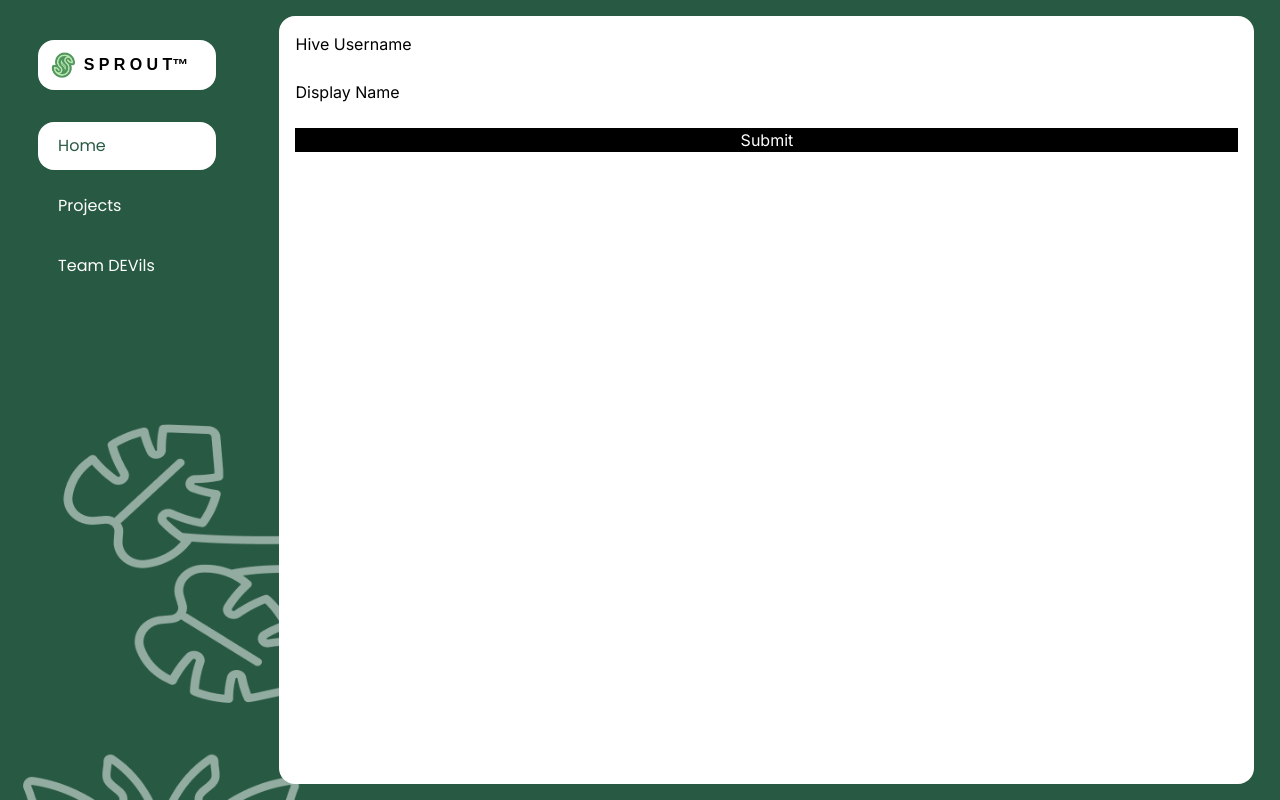
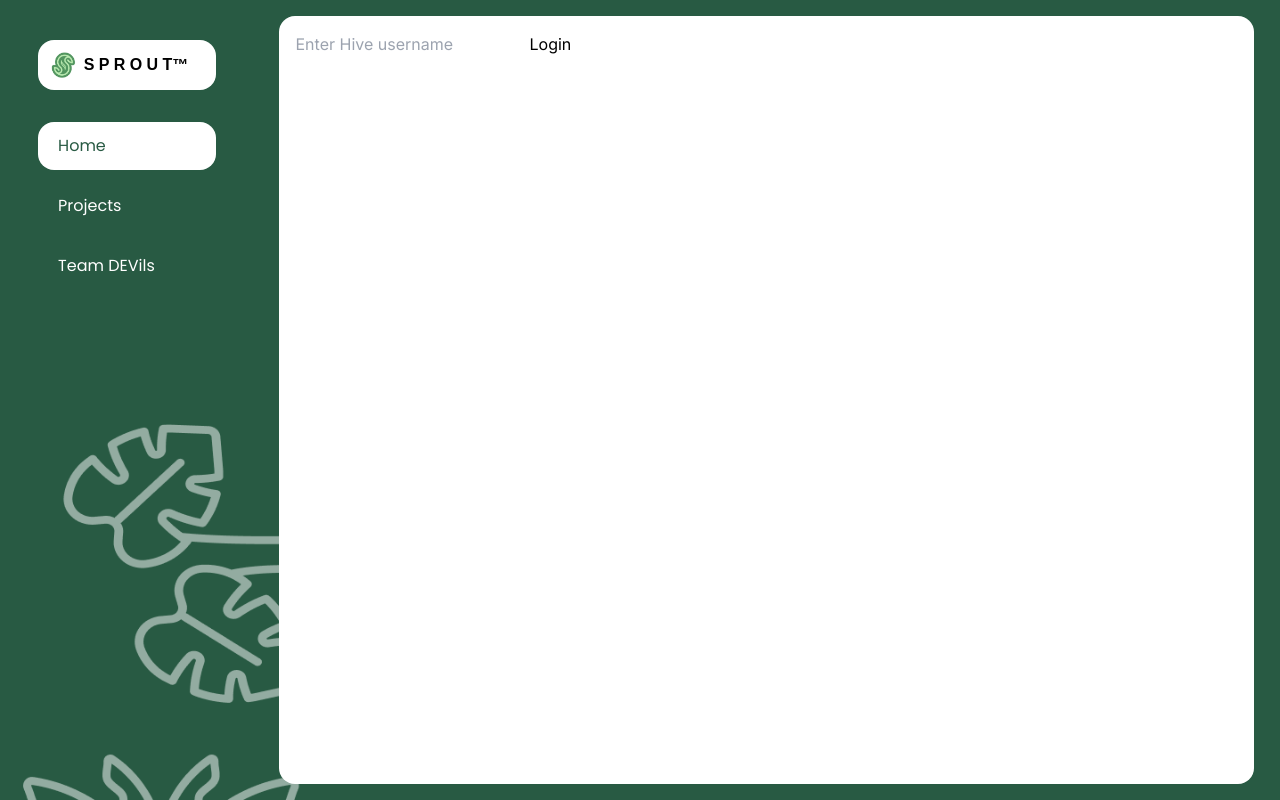
Before and after one commit to DEVils-DTU/sprout, a Next.js app: page /LoginPage in a window 1280 px wide. Built offline with nearby package versions, Linux system fonts and the light colour scheme; a web font is replaced by a local one.

Commit message:
feat: add login, Fetching listings from API

```diff
--- a/app/Listings/page.js
+++ b/app/Listings/page.js
@@ -1,16 +1,34 @@
-import React from 'react'
-import ListingCard from '../components/listingCard'
-
+"use client";
+import React, { useState, useEffect } from "react";
+import ListingCard from "../components/listingCard";
 
 const About = () => {
-    return (
-        <div className=' h-full w-full overflow-auto p-10 flex flex-wrap justify-around items-center'>
+  const [data, setData] = useState(null);
+  const [isLoading, setLoading] = useState(true);
 
-            {/* make this again and again using loop */}
-            <ListingCard /><ListingCard /><ListingCard /><ListingCard /><ListingCard /><ListingCard /><ListingCard />
+  useEffect(() => {
+    fetch("/api/postings")
+      .then((res) => res.json())
+      .then((data) => {
+        setData(data);
+        setLoading(false);
+      });
+  }, []);
 
-        </div>
-    )
-}
+  if (isLoading) return <p>Loading...</p>;
+  return (
+    <div className=" h-full w-full overflow-auto p-10 flex flex-wrap justify-around items-center">
+      {data.map((posting) => (
+        <ListingCard
+          title={posting.title}
+          previewText={posting.preview}
+          proposedPrice={posting.proposedPrice}
+          coverImageURL={posting.coverImageURL}
+          postingID={posting.postingID}
+        />
+      ))}
+    </div>
+  );
+};
 
-export default About
+export default About;
--- a/app/LoginPage/page.js
+++ b/app/LoginPage/page.js
@@ -1,19 +1,70 @@
-import React from 'react'
+"use client";
+import React, { useState, useEffect } from "react";
+import Cookies from "js-cookie";
 
 const LoginPage = () => {
-    return (
-        <div className='h-full w-full p-4 text-black'>
-            <form className='flex flex-col'>
-                <label>Hive Username</label>
-                <input type='text' required />
-                <label>Display Name</label>
-                <input type='text' required />
-                <button type='submit' className='bg-black text-white'>Submit</button>
-            </form>
+  const [username, setUsername] = useState("");
+  const [loggedIn, setLoggedIn] = useState(false);
+  const [error, setError] = useState(null);
 
+  useEffect(() => {
+    const session = Cookies.get("username");
+    if (session) {
+      setUsername(session);
+      setLoggedIn(true);
+    }
+  }, []);
+  const handleLogin = () => {
+    if (!window.hive_keychain) {
+      setError("Hive Keychain is not installed");
+      return;
+    }
+    const my_keychain = window.hive_keychain;
+    my_keychain.requestSignBuffer(
+      username,
+      "Sprout sign-in with Hive Keychain",
+      "Posting",
+      (response) => {
+        if (response.success) {
+          setLoggedIn(true);
+          setError(null);
+          setUsername(username);
+          Cookies.set("username", username);
+          //   var sesh = "session";
+          //   var cookieval = account;
+          //   document.cookie = sesh + "=" + cookieval + "; path=/";
+          //   window.location.reload();
+        }
+      }
+    );
+  };
+  const handleLogout = () => {
+    setLoggedIn(false);
+    setUsername("");
+    Cookies.remove("username");
+  };
 
+  return (
+    <div className="h-full w-full p-4 text-black">
+      {loggedIn ? (
+        <div>
+          <p>Welcome, {username}!</p>
+          <button onClick={handleLogout}>Logout</button>
         </div>
-    )
-}
+      ) : (
+        <div>
+          <input
+            type="text"
+            placeholder="Enter Hive username"
+            value={username}
+            onChange={(e) => setUsername(e.target.value)}
+          />
+          <button onClick={handleLogin}>Login</button>
+          {error && <p style={{ color: "red" }}>{error}</p>}
+        </div>
+      )}
+    </div>
+  );
+};
 
-export default LoginPage
+export default LoginPage;
--- a/app/components/listingCard.js
+++ b/app/components/listingCard.js
@@ -1,28 +1,42 @@
-'use client'
-import Link from 'next/link';
-import React from 'react'
-import { useEffect } from 'react';
+"use client";
+import Link from "next/link";
+import React from "react";
+import { useEffect } from "react";
 
-const ListingCard = () => {
-
+// parameters authorDisplay, title, coverImageURL, previewText, proposedPrice
+const ListingCard = ({
+  title,
+  coverImageURL,
+  previewText,
+  proposedPrice,
+  postingID,
+}) => {
   useEffect(() => {
-        const link = document.createElement('link');
-        link.href = 'https://fonts.googleapis.com/css2?family=Lato:ital,wght@0,100;0,300;0,400;0,700;0,900;1,100;1,300;1,400;1,700;1,900&display=swap';
-        link.rel = 'stylesheet';
+    const link = document.createElement("link");
+    link.href =
+      "https://fonts.googleapis.com/css2?family=Lato:ital,wght@0,100;0,300;0,400;0,700;0,900;1,100;1,300;1,400;1,700;1,900&display=swap";
+    link.rel = "stylesheet";
     document.head.appendChild(link);
   }, []);
 
   return (
-        <div className=' text-black flex flex-col rounded-3xl bg-white w-[25%] min-w-64 h-fit drop-shadow-lg m-5 '>
-            <img src='https://via.placeholder.com/150' className='w-full h-[55%] rounded-t-3xl' />
-            <div className='flex flex-col gap-2 m-5 mt-2'>
-                <div className='text-[90%] font-lato font-bold'>Product Name</div>
-                <div className='text-[80%] font-lato'>In publishing and graphic design, Lorem ipsum is a placeholder text commonly used to demonstrate the visual form of a document or a typeface without relying on meaningful content.</div>
-                <div className='text-[80%] font-lato font-bold'>Quoted Price: 1100$</div>
-                <Link href='/' className='text-[90%] font-lato font-bold py-2 px-5 border-2 border-green-900 bg-green-50 w-fit rounded-lg'>Quote a Price</Link>
+    <div className=" text-black flex flex-col rounded-3xl bg-white w-[25%] min-w-64 h-fit drop-shadow-lg m-5 ">
+      <img src={coverImageURL} className="w-full h-[55%] rounded-t-3xl" />
+      <div className="flex flex-col gap-2 m-5 mt-2">
+        <div className="text-[90%] font-lato font-bold">{title}</div>
+        <div className="text-[80%] font-lato">{previewText}</div>
+        <div className="text-[80%] font-lato font-bold">
+          Quoted Price: {proposedPrice}
+        </div>
+        <Link
+          href={`/Listings/${postingID}`}
+          className="text-[90%] font-lato font-bold py-2 px-5 border-2 border-green-900 bg-green-50 w-fit rounded-lg"
+        >
+          Quote a Price
+        </Link>
       </div>
     </div>
-    )
-}
+  );
+};
 
-export default ListingCard
+export default ListingCard;
--- a/package.json
+++ b/package.json
@@ -13,6 +13,7 @@
     "@fortawesome/free-regular-svg-icons": "^6.5.2",
     "@fortawesome/free-solid-svg-icons": "^6.5.2",
     "@fortawesome/react-fontawesome": "^0.2.2",
+    "js-cookie": "^3.0.5",
     "mongodb": "^6.7.0",
     "next": "14.2.4",
     "react": "^18",
```
Also changed, not shown: app/CreatePost/page.js (renamed from app/ProjectPost/page.js), 1 other file (tests, documents, lock files or other folders). Lines whose indentation alone changed are shown as unchanged.
